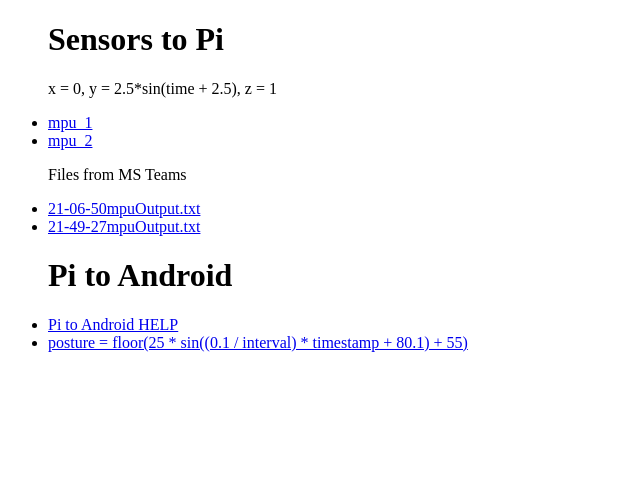
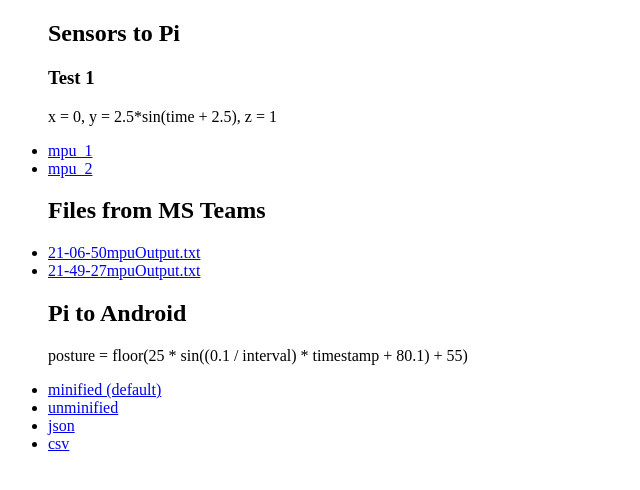
Before and after one commit to jacobsieradzki/vitruvian-mock-service, a Next.js app: page / in a window 1280 px wide. Shown: the top 490 px of the page, without its empty margins (0-640 px from the left). Built offline with nearby package versions, Linux system fonts and the light colour scheme.

Commit message:
Organise

```diff
--- a/data/channels.js
+++ b/data/channels.js
@@ -35,8 +35,26 @@ export const PI_TO_ANDROID = [
     filters: ['mock']
   },
   {
-    id: 'app/trig',
-    name: 'posture = floor(25 * sin((0.1 / interval) * timestamp + 80.1) + 55)',
+    text: 'posture = floor(25 * sin((0.1 / interval) * timestamp + 80.1) + 55)',
+  },
+  {
+    id: 'app/trig?format=DEFAULT',
+    name: 'MINIFIED (default)',
+    filters: ['mock']
+  },
+  {
+    id: 'app/trig?format=UNMINIFIED',
+    name: 'UNMINIFIED',
+    filters: ['mock']
+  },
+  {
+    id: 'app/trig?format=CSV',
+    name: 'CSV',
+    filters: ['mock']
+  },
+  {
+    id: 'app/trig?format=JSON',
+    name: 'JSON',
     filters: ['mock']
   },
 ];
--- a/pages/api/app/trig.js
+++ b/helper/appOutput.js
@@ -1,5 +1,5 @@
-import { APP_HELP_MENU } from "../../../data/appHelp";
-import { getRequestTextResponse, getRequestJsonResponse } from "../../../helper/request";
+import { APP_HELP_MENU } from "../data/appHelp";
+import { getRequestTextResponse, getRequestJsonResponse } from "./request";
 
 const randomNumberBetween = (min, max) => Math.floor(Math.random() * max) + min;
 const insertAt = (item, index, arr) => arr.splice(index, 0, item);
@@ -16,27 +16,12 @@ const ACTIVITY_TYPE = {
   WALKING: 8
 };
 
-export default function getRequestHandler(req, res) {
+export default function appOutput(req, res, posture) {
   const { query } = req;
 
   if (query.hasOwnProperty('help'))
     return getRequestTextResponse(req, res, APP_HELP_MENU);
 
-
-// ### Show this help menu, don't need to put a value e.g. .../trig?help
-// help          (bool) default=false
-
-// ### Between readings in milliseconds (default: 1 hour)
-// interval      (float) default=3600000
-
-// ### Number of random POSTURE_READINGS to display (default: 3 days of 1 hour intervals).
-// readings      (int) default=72
-
-// ### Number of SLOUCH_ALERT and SEDENTARY_ALERT in the response. These are placed at a random index between 1-(interval-2) and the timestamp is mean of reading before and after.
-// alerts        (int) default=5
-
-// ### Number of 3-8 values in the response. These are placed at a random index between 1-(interval-2) and the timestamp is mean of reading before and after.
-// activities    (int) default=23
 
   const queryInt = (key, fallback) => (!!query[key]) ? parseInt(query[key]) : fallback;
 
@@ -48,12 +33,10 @@ export default function getRequestHandler(req, res) {
   const activities = queryInt('activities', 23);
   const format = query.format || '';
 
-  console.log({timestamp, interval, n, alerts, activities});
-
   var events = [];
 
   for (var i = 0; i < n; i++) {
-    const val = Math.floor(25 * Math.sin((0.1 / interval) * timestamp + 80.1) + 55);
+    const val = posture(timestamp, interval);
     events.push([0, timestamp, val]);
     timestamp += interval;
   }
--- /dev/null
+++ b/pages/api/app/test1.js
@@ -0,0 +1,24 @@
+import { APP_HELP_MENU } from "../../../data/appHelp";
+import appOutput from "../../../helper/appOutput";
+import { getRequestTextResponse, getRequestJsonResponse } from "../../../helper/request";
+
+const randomNumberBetween = (min, max) => Math.floor(Math.random() * max) + min;
+const insertAt = (item, index, arr) => arr.splice(index, 0, item);
+
+const ACTIVITY_TYPE = {
+  POSTURE: 0,
+  SLOUCH_ALERT: 1,
+  SEDENTARY_ALERT: 2,
+  DOWNSTAIRS: 3,
+  JOGGING: 4,
+  SITTING: 5,
+  STANDING: 6,
+  UPSTAIRS: 7,
+  WALKING: 8
+};
+
+export default function getRequestHandler(req, res) {
+  appOutput(req, res, function(timestamp, interval) {
+    return Math.floor(25 * Math.sin((0.1 / interval) * timestamp + 80.1) + 55);
+  });
+}
--- a/pages/index.js
+++ b/pages/index.js
@@ -1,35 +1,48 @@
-import Link from 'next/link'
-import { PI_TO_ANDROID, SENSORS_TO_PI } from '../data/channels'
+import Link from 'next/link';
 
-function Item(item) {
+function ItemLink({ href, name }) {
+  return (
+    <li key={name}>
+      <Link href={`/api/${href}`}>
+        <a>{name}</a>
+      </Link>
+    </li>
+  );
+}
 
-  if (item.text) {
-    return (
-      <p>{item.text}</p>
-    );
-  }
-
-  if (item.id && item.name) {
-    return (
-      <li key={item.name}>
-        <Link href={`/api/${item.id}`}>
-          <a>{item.name}</a>
-        </Link>
-      </li>
-    );
-  }
-
-  return <></>;
-}
+function AppItem({ label, href }) {
+  return (
+    <>
+      <p>{label}</p>
+      <ItemLink href={`${href}&format=DEFAULT`} name={`minified (default)`} />
+      <ItemLink href={`${href}&format=UNMINIFIED`} name={`unminified`} />
+      <ItemLink href={`${href}&format=JSON`} name={`json`} />
+      <ItemLink href={`${href}&format=CSV`} name={`csv`} />
+    </>
+  )
+};
 
 export default function Index() {
   return (
     <ul>
-      <h1>Sensors to Pi</h1>
-      {SENSORS_TO_PI.map(Item)}
+      <h2>Sensors to Pi</h2>
 
-      <h1>Pi to Android</h1>
-      {PI_TO_ANDROID.map(Item)}
+      <h3>Test 1</h3>
+      <p>x = 0, y = 2.5*sin(time + 2.5), z = 1</p>
+      <ItemLink href="pi/mpu?id=test1_mpu1" name="mpu_1" />
+      <ItemLink href="pi/mpu?id=test1_mpu2" name="mpu_2" />
+
+
+
+      <h2>Files from MS Teams</h2>
+      <ItemLink href="file/21-06-50mpuOutput.txt" name="21-06-50mpuOutput.txt" />
+      <ItemLink href="file/21-49-27mpuOutput.txt" name="21-49-27mpuOutput.txt" />
+
+      <h2>Pi to Android</h2>
+
+      <AppItem
+        label="posture = floor(25 * sin((0.1 / interval) * timestamp + 80.1) + 55)"
+        href="app/test1?" />
     </ul>
   )
-}
+};
```
